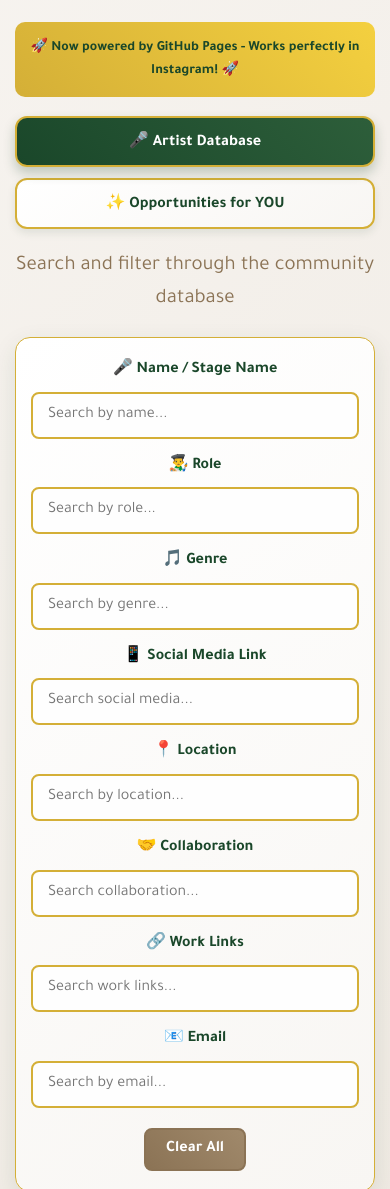
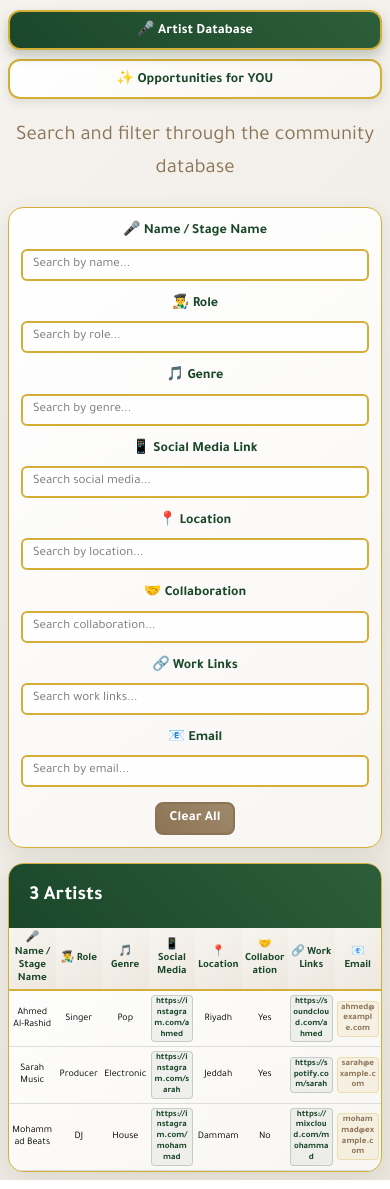
Before and after one commit to AymanGarz/saudi-music-database, a plain HTML site: page index.html in a window 390 px wide. Shown: the part 208-1397 px from the top of the page. Drawn offline with Linux system fonts and the light colour scheme; no server answers.

Commit message:
Update index.html

```diff
--- a/index.html
+++ b/index.html
@@ -321,79 +321,125 @@
             color: var(--primary-green);
         }
 
-        .github-notice {
-            background: linear-gradient(45deg, var(--gold), #f4d03f);
-            color: var(--primary-green);
-            padding: 15px;
-            border-radius: 10px;
-            margin: 20px 0;
-            text-align: center;
-            font-weight: 600;
-            font-size: 14px;
-        }
+
 
         /* Mobile responsiveness */
         @media (max-width: 768px) {
             body {
-                padding: 15px;
+                padding: 10px;
             }
 
             .goast-link a {
                 font-size: 14px;
-                padding: 10px 20px;
+                padding: 8px 16px;
+            }
+
+            .search-container {
+                padding: 15px;
+                margin-bottom: 15px;
             }
 
             .filters-grid {
                 grid-template-columns: 1fr;
-                gap: 15px;
+                gap: 12px;
+                margin-bottom: 15px;
+            }
+
+            .filter-group label {
+                font-size: 14px;
+                margin-bottom: 6px;
+            }
+
+            .filter-group input {
+                padding: 8px 12px;
+                font-size: 14px;
+                border-radius: 6px;
             }
 
             .search-actions {
                 flex-direction: column;
                 align-items: center;
+                margin-top: 15px;
             }
 
             .tab-container {
                 flex-direction: column;
-                gap: 10px;
+                gap: 8px;
+                margin-bottom: 15px;
             }
 
             .tab-button {
                 min-width: auto;
-                padding: 12px 20px;
+                padding: 10px 20px;
+                font-size: 16px;
+            }
+
+            .btn {
+                min-width: 100px;
+                padding: 8px 16px;
                 font-size: 16px;
             }
 
             .results-table {
-                font-size: 12px;
+                font-size: 11px;
             }
 
             .results-table th,
             .results-table td {
-                padding: 8px 4px;
-                font-size: 12px;
-                line-height: 1.3;
+                padding: 6px 3px;
+                font-size: 11px;
+                line-height: 1.2;
             }
 
             .results-table th {
-                font-size: 13px;
+                font-size: 12px;
             }
 
             .results-table td a {
-                padding: 2px 4px;
-                font-size: 11px;
+                padding: 2px 3px;
+                font-size: 10px;
+                word-break: break-all;
             }
         }
 
         @media (max-width: 480px) {
+            body {
+                padding: 8px;
+            }
+
             .search-container {
-                padding: 20px 15px;
+                padding: 12px;
+            }
+
+            .filter-group input {
+                padding: 6px 10px;
+                font-size: 13px;
+            }
+
+            .tab-button {
+                padding: 8px 16px;
+                font-size: 14px;
             }
 
             .btn {
-                min-width: 100px;
-                padding: 10px 20px;
-                font-size: 16px;
+                min-width: 80px;
+                padding: 6px 12px;
+                font-size: 14px;
+            }
+
+            .results-table th,
+            .results-table td {
+                padding: 4px 2px;
+                font-size: 10px;
+            }
+
+            .results-table th {
+                font-size: 11px;
+            }
+
+            .results-table td a {
+                padding: 1px 2px;
+                font-size: 9px;
             }
         }
     </style>
@@ -409,9 +455,7 @@
         </a>
     </div>
 
-    <div class="github-notice">
-        🚀 Now powered by GitHub Pages - Works perfectly in Instagram! 🚀
-    </div>
+
 
     <div class="tab-container">
         <button class="tab-button active" onclick="switchTab('database')">🎤 Artist Database</button>
@@ -946,12 +990,6 @@
                 if (!CONFIG.SHEET_ID || CONFIG.SHEET_ID === 'YOUR_GOOGLE_SHEET_ID_HERE' ||
                     !CONFIG.API_KEY || CONFIG.API_KEY === 'YOUR_GOOGLE_API_KEY_HERE') {
                     console.warn('Google Sheets not configured - using sample data');
-
-                    // Show configuration notice
-                    const notice = document.createElement('div');
-                    notice.className = 'github-notice';
-                    notice.innerHTML = '⚠️ Demo Mode: Configure Google Sheets API to load real data';
-                    document.querySelector('.header').after(notice);
                 }
             } catch (error) {
                 console.error('Error initializing app:', error);
```
